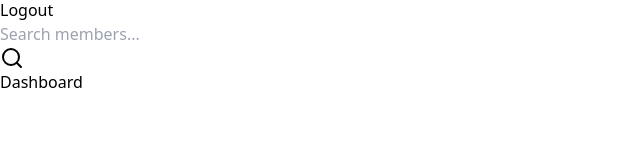
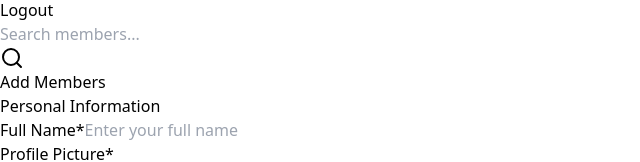
Before and after one commit to ranaayushman/kiwi, a React (Vite) app: page / in a window 1280 px wide. Shown: the part 642-804 px from the top of the page, without its empty margins (0-640 px from the left). Built offline with nearby package versions, Linux system fonts and the light colour scheme.

Commit message:
minor changes

```diff
--- a/src/constants/index.js
+++ b/src/constants/index.js
@@ -2,9 +2,9 @@ export const Menus = [
   {
     title: "Dashboard",
     icon: "material-symbols-light:dashboard-outline",
-    href: "/",
+    href: "/dashboard",
   },
-  { title: "Add Member", icon: "ic:round-person-add", href: "/add-member" },
+  { title: "Add Member", icon: "ic:round-person-add", href: "/" },
   {
     title: "Add Staff",
     icon: "fluent:person-add-20-regular",
--- a/src/sections/Page.jsx
+++ b/src/sections/Page.jsx
@@ -27,8 +27,8 @@ const Page = () => {
             <Navbar />
           </div>
           <Routes>
-            <Route path="/" element={<Dashboard />} />
-            <Route path="/add-member" element={<RightBar />} />
+            <Route path="/dashboard" element={<Dashboard />} />
+            <Route path="/" element={<RightBar />} />
             <Route path="/add-staff" element={<AddStaff />} />
             <Route path="/member-list" element={<MemberList />} />
             <Route path="/staff-list" element={<StaffList />} />
```
